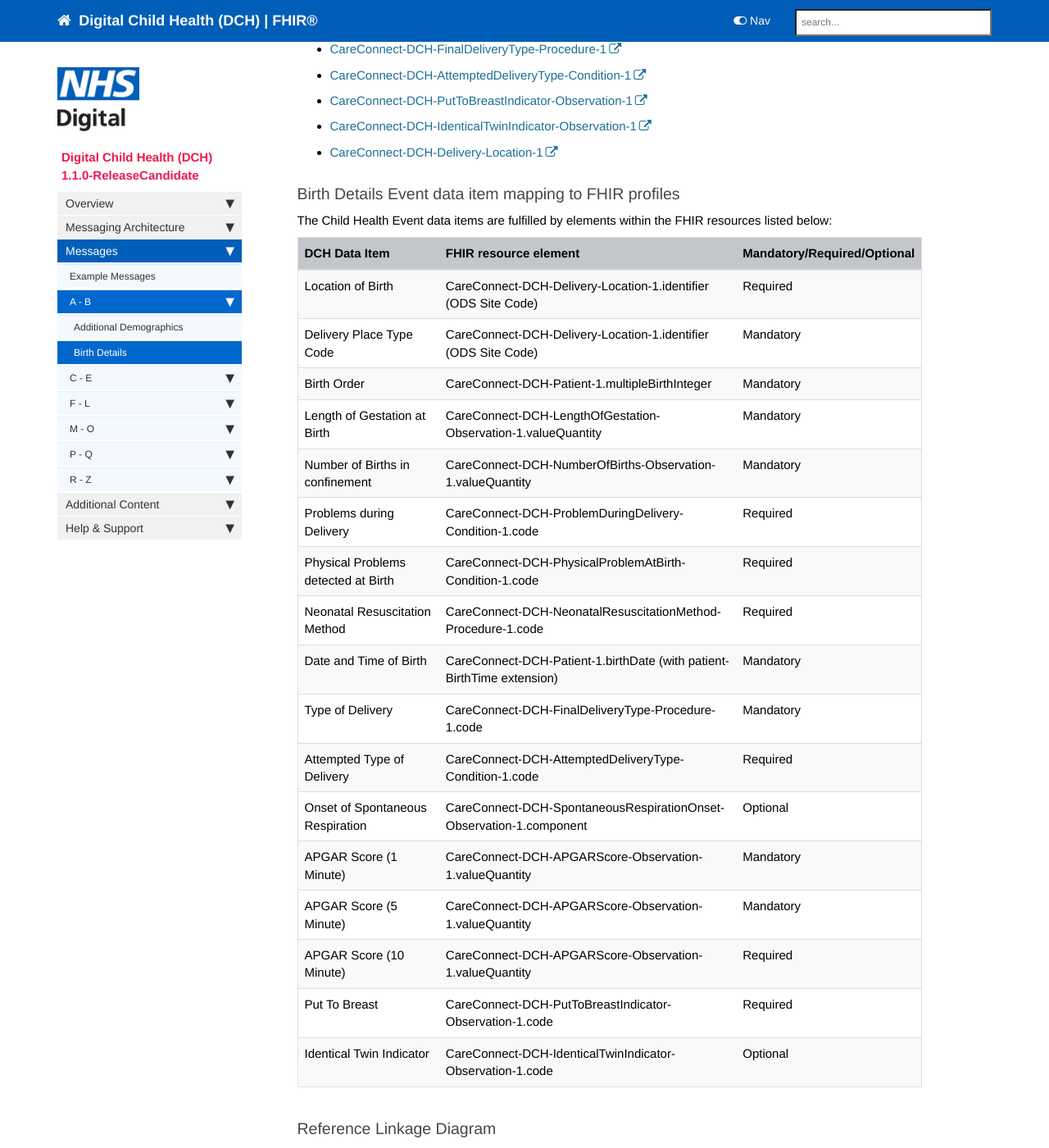
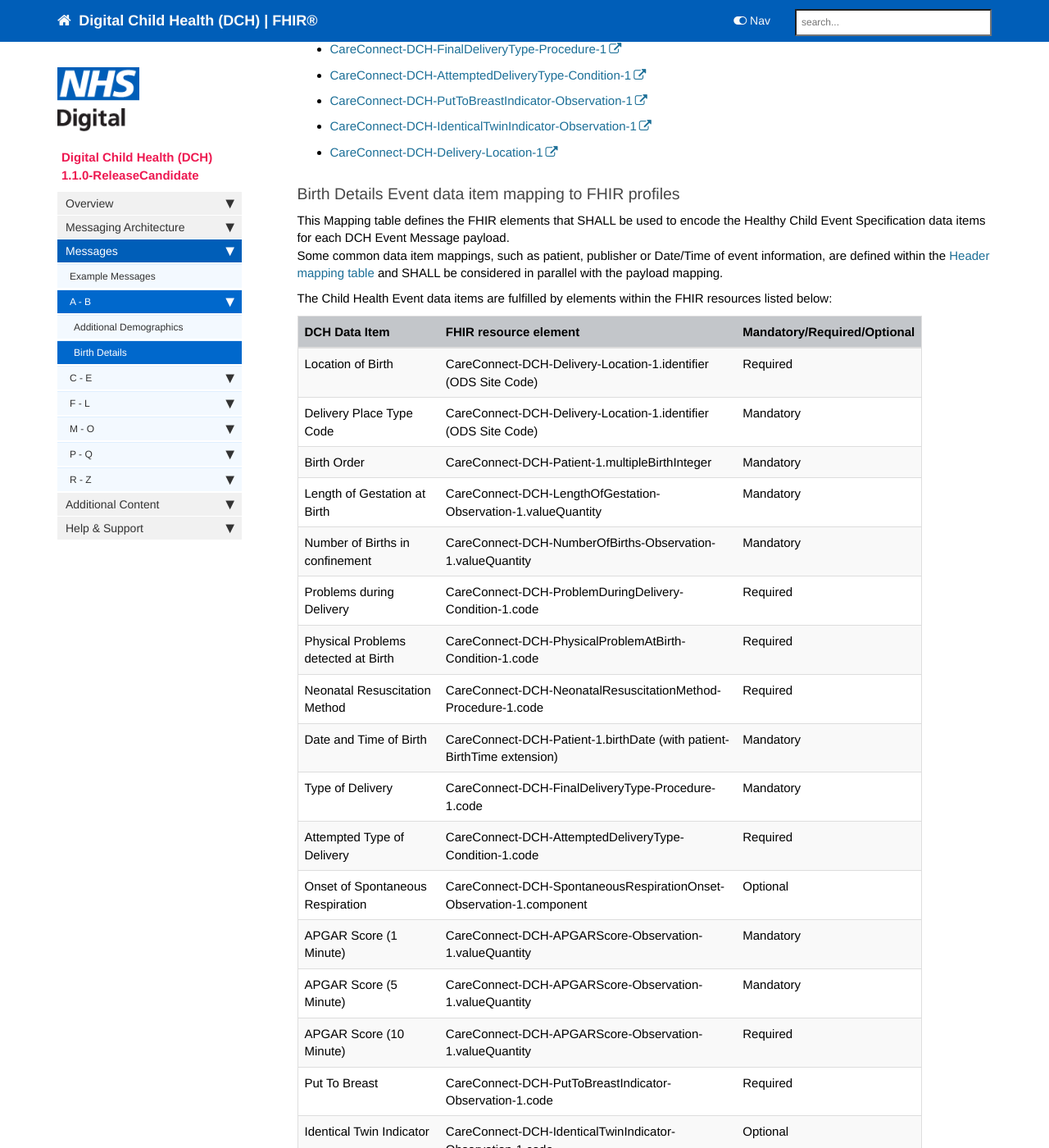
Before and after one commit to nhsconnect/Digital-Child-Health-STU3, a Jekyll site: the page built from pages/explore/explore_birth_details.md, in a window 1280 px wide and 1400 px high, scrolled down 610 px. Shown: the whole window at 82% size. Built offline with Jekyll 4.4.1, drawn with Linux system fonts in a browser that asks for light colours; nearby versions of some CDN libraries; comment, search, counter and statistics services are not loaded; some of the changed text lies outside the part shown.

```diff
--- a/pages/explore/explore_birth_details.md
+++ b/pages/explore/explore_birth_details.md
@@ -30,6 +30,9 @@ The following FHIR profiles are used to form the Birth Details Event Message Bun
 
 ### Birth Details Event data item mapping to FHIR profiles ###
 
+This Mapping table defines the FHIR elements that SHALL be used to encode the Healthy Child Event Specification data items for each DCH Event Message payload.
+Some common data item mappings, such as patient, publisher or Date/Time of event information, are defined within the [Header mapping table](../explore_event_header_design.html) and SHALL be considered in parallel with the payload mapping.
+
 The Child Health Event data items are fulfilled by elements within the FHIR resources listed below:
 
 | DCH Data Item                       | FHIR resource element                                                   | Mandatory/Required/Optional |
@@ -54,7 +57,13 @@ The Child Health Event data items are fulfilled by elements within the FHIR reso
 
 ### Reference Linkage Diagram ###
 
-<img src="images/explore/BirthDetails.png">
+This Linkage diagram defines the required references that SHALL be made between resources within the DCH Event Message bundle. It includes both Header and Payload resources (but omits the DCH-Bundle-1 wrapper).
+
+<img src="images/explore/BirthDetails1.png">
+
+Allowed Birth Details conditions, observations and procedures are:
+
+<img src="images/explore/BirthDetails2.png">
 
 ### Examples ###
 
```
Also changed, not shown: pages/explore/explore_additional_demographics.md (+5 -0 lines), pages/explore/explore_examination_findings.md (+5 -0 lines), pages/explore/explore_feeding_status.md (+6 -1 lines), pages/explore/explore_problem_list.md (+5 -0 lines), images/explore/AdditionalDemographics.png, images/explore/BirthDetails.png (deleted), images/explore/BirthDetails1.png (added), images/explore/BirthDetails2.png (added), images/explore/ExaminationFindings.png, images/explore/FeedingStatus.png, images/explore/ProblemList.png.
